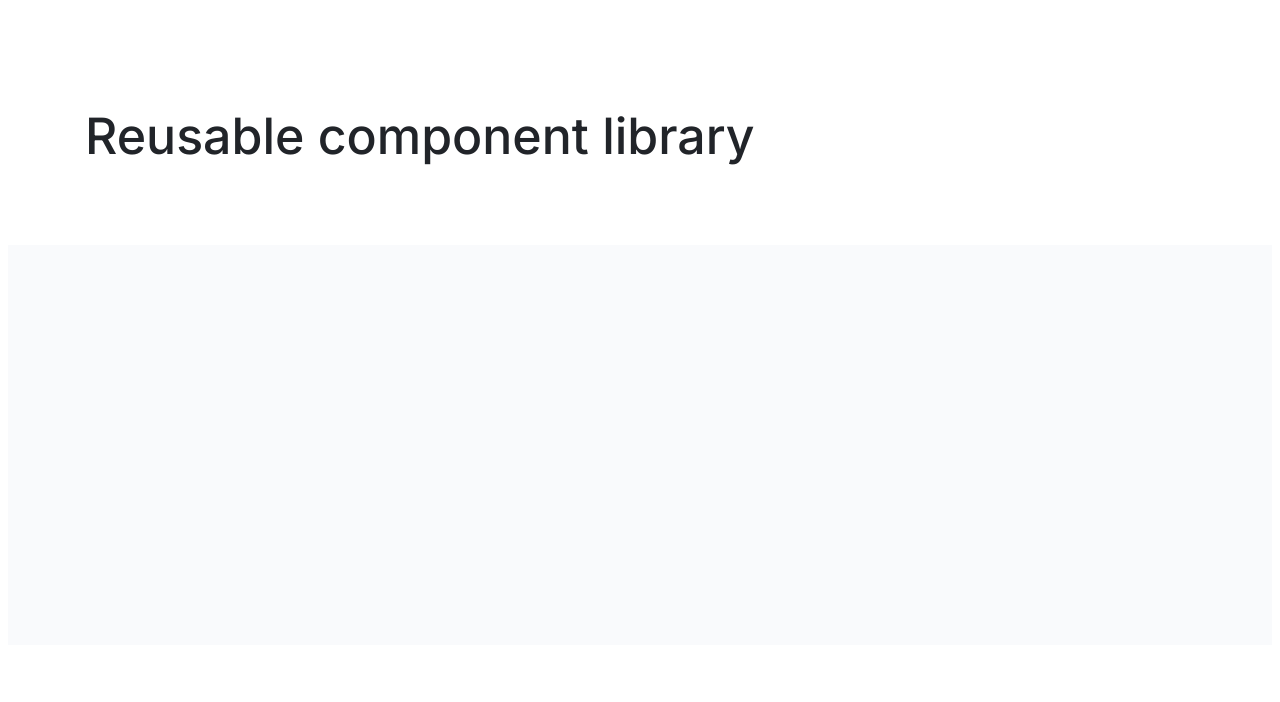
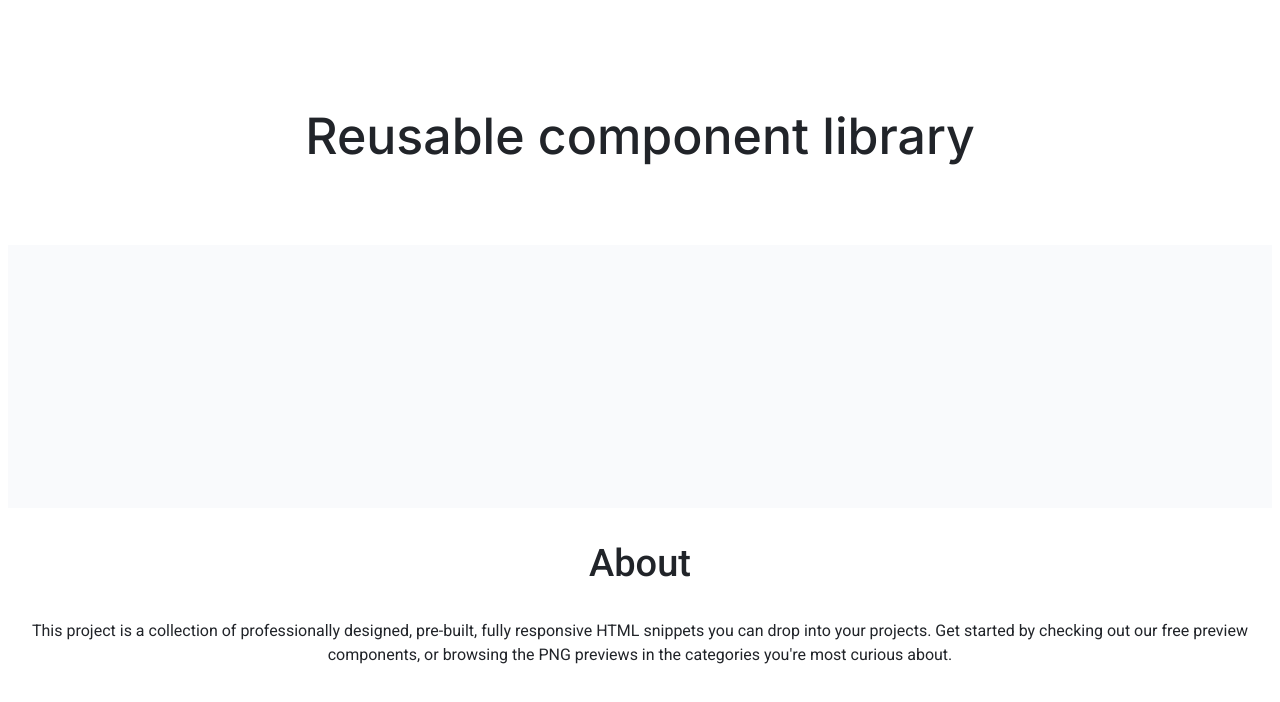
Before and after one commit to js-tasks-ru/htmlcss-20220120_olegkhacv, a website: page index.html in a window 1280 px wide. Drawn offline with Linux system fonts and the light colour scheme.

Commit message:
done index.html layout

```diff
--- a/assets/css/main.css
+++ b/assets/css/main.css
@@ -22,19 +22,37 @@
     --secondary: var(--purple);
 }
 
-* {
+body {
     font-family: 'Roboto', sans-serif;
 }
 
 html, body{
+    text-align: center;
     height: 100%;
 }
 
+.page {
+    overflow: hidden;
+    display: flex;
+    flex-direction: column;
+}
+
 .main {
-    min-height: 400px;
+    flex-grow: 1;
     background: #F9FAFC;
 }
 
-.page {
+.footer {
+    color: #212429;
+}
 
+.footer__title {
+    font-weight: 500;
+    font-size: 38px;
+    line-height: 1.26;
 }
+
+.footer__text {
+    font-size: 16px;
+    line-height: 1.5;
+}
--- a/components/container/container.css
+++ b/components/container/container.css
@@ -1,4 +1,4 @@
 .container {
-    max-width: 1110px;
+    max-width: 1440px;
     margin: 0 auto;
 }
--- a/index.html
+++ b/index.html
@@ -17,7 +17,10 @@
 
     </main>
     <footer class="footer">
-
+        <div class="container">
+        <h2 class="footer__title">About</h2>
+        <p class="footer__text">This project is a collection of professionally designed, pre-built, fully responsive HTML snippets you can drop into your projects. Get started by checking out our free preview components, or browsing the PNG previews in the categories you're most curious about.</p>
+        </div>
     </footer>
     </body>
 </html>
```
Also changed, not shown: 03-lection1/02-accordion/index.html (+1 -1 lines).
